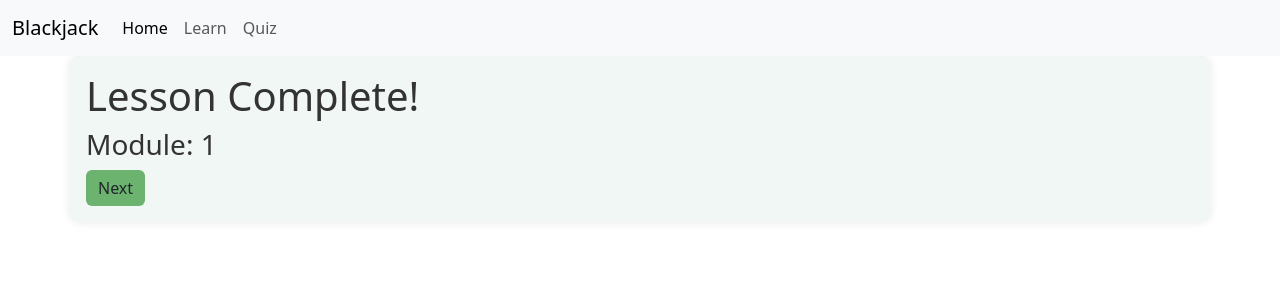
After one commit to aryanamoh/blackjack, a Flask app: page /lesson_complete/1 in a window 1280 px wide. The commit adds this page. Shown: the top 300 px of the page. Run offline with Flask 3, Linux system fonts and the light colour scheme; some libraries are stand-ins or nearby versions.

Commit message:
lesson module backend

```diff
--- a/blackjack_simple_prototype/server.py
+++ b/blackjack_simple_prototype/server.py
@@ -39,7 +39,12 @@ def quiz_start():
 def lesson(module_id, lesson_id):
 
     lesson = lessons[module_id][lesson_id]
-    return render_template('lesson.html', lesson = lesson)
+    return render_template('lesson.html', lesson = lesson, module_id = module_id, lesson_id = lesson_id)
+
+@app.route('/lesson_complete/<module_id>')
+def lesson_complete(module_id):
+    return render_template('lesson_complete.html', module_id = module_id)
+
 
 @app.route('/quiz/<quiz_id>')
 def quiz(quiz_id):
--- a/blackjack_simple_prototype/templates/lesson.html
+++ b/blackjack_simple_prototype/templates/lesson.html
@@ -9,9 +9,9 @@
         $(document).ready(function(){
             $("#next_button").click(function(){
                 if("{{lesson.next_lesson}}" == "end"){
-                    window.location.href = "/quiz_start"
+                    window.location.href = "/lesson_complete/{{module_id}}"
                 }else{
-                    window.location.href = "/lesson/1/{{lesson.next_lesson}}"
+                    window.location.href = "/lesson/{{module_id}}/{{lesson.next_lesson}}"
                 }
             })
         })
--- /dev/null
+++ b/blackjack_simple_prototype/templates/lesson_complete.html
@@ -0,0 +1,9 @@
+{% extends 'layout.html' %}
+
+{% block content %}
+    <h1>Lesson Complete!</h1>
+
+    <h3>Module: {{module_id}}</h3>
+
+    <button id="next_lesson_button" class="btn">Next</button>
+{% endblock %}
```
